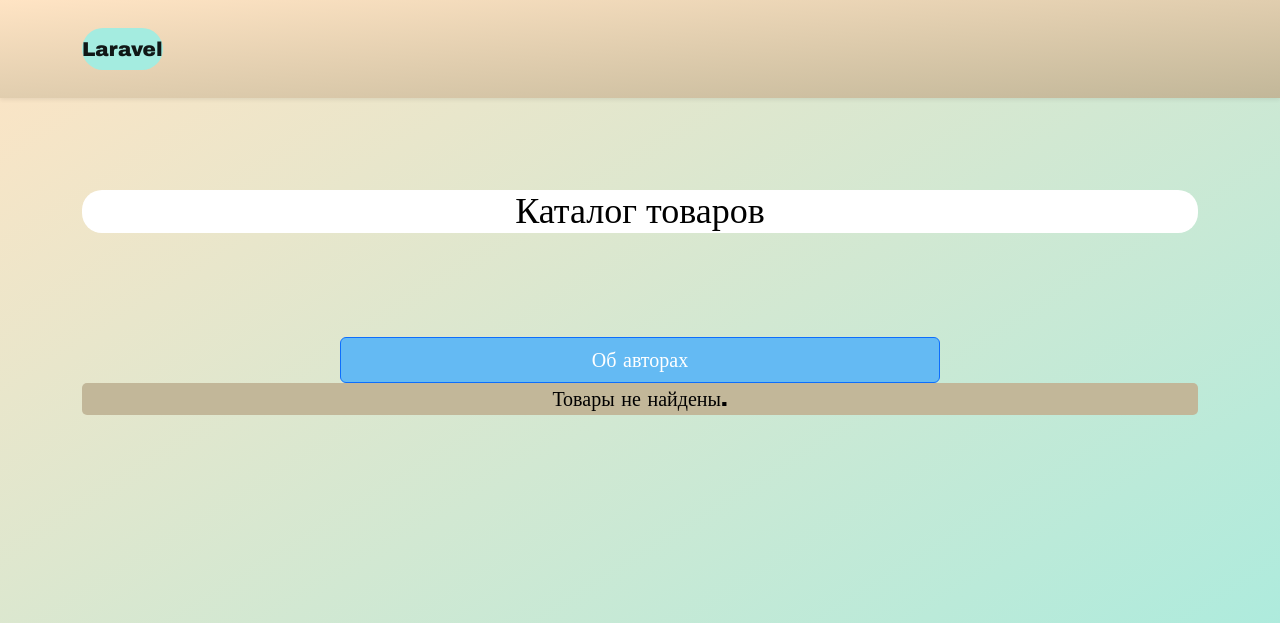
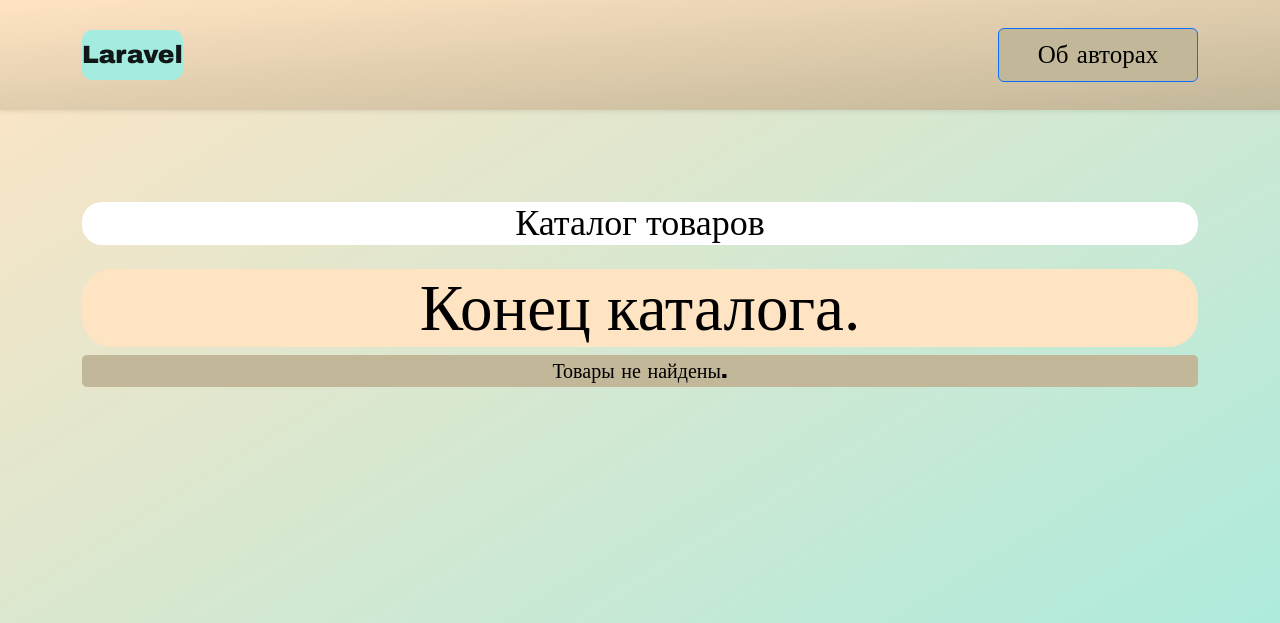
Before and after one commit to FedotPulimet/Last_project, a Laravel app: page / in a window 1280 px wide. Shown: the top 623 px of the page. Run offline with Laravel 12, Linux system fonts and the light colour scheme; data that the repository does not hold is empty; style sheets or scripts are compiled from the project's sources; parts of the project's set-up code (start-up, migrations or seed data) failed here and were passed over.

Commit message:
pitays vilozhit v inet

```diff
--- a/sample-shop/public/css/custom.css
+++ b/sample-shop/public/css/custom.css
@@ -95,17 +95,16 @@ p {
 .btn {
     display: inline-block;
     padding: 10px 20px;
-    margin-top: 80px;
-    background-color: #64baf3 !important;
-    color: #fff;
-    text-decoration: none;
+    background-color: #C2B799 !important;
+    color: #000000 !important;
+    text-decoration: solid;
     border-radius: 4px;
-    transition: background-color 0.3s;
-    width: 600px !important;
+    transition: background-color 0.8s !important;
+    width: 200px !important;
 }
 
 .btn:hover {
-    background-color: #57b0f0;
+    background-color: #f3f4f5 !important;
 }
 
 .product-list {
@@ -118,9 +117,14 @@ p {
 }
 
 a {
-    background-color: #a4ece0;
-    border-radius: 30px;
-    font-size: 20px !important;
+    background-color: #a4ece0 !important;
+    border-radius: 10px;
+    font-size: 25px !important;
+    transition: background-color 0.8s;
+}
+
+a:hover {
+    background-color: #f3f4f5 !important;
 }
 
 h4 {
@@ -142,6 +146,11 @@ button {
     border-radius: 30px !important;
     font-family: serif !important;
     background-color: #cee2f0;
+    transition: background-color 0.8s;
+}
+
+button:hover {
+    background-color: #e0d4ab !important;
 }
 
 .nav-link {
--- a/sample-shop/resources/views/layouts/app.blade.php
+++ b/sample-shop/resources/views/layouts/app.blade.php
@@ -42,7 +42,7 @@
 
                             @endif
 
-
+                         <a href="{{ route('about') }}" class="btn btn-primary">Об авторах</a>
 
                             @if (Route::has('register'))
 
--- a/sample-shop/resources/views/products/index.blade.php
+++ b/sample-shop/resources/views/products/index.blade.php
@@ -1,7 +1,4 @@
-
-
 @extends('layouts.app')
-
 
 @section('content')
 <div class="container my-5">
@@ -23,7 +20,7 @@
     @endforeach
 </div>
 
-    <a href="{{ route('about') }}" class="btn btn-primary">Об авторах</a>
+<h4>Конец каталога.</h4>
 
     @if(session('success'))
         <div class="alert alert-success">
```
